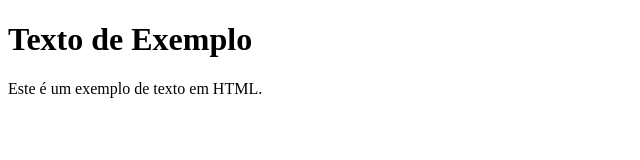
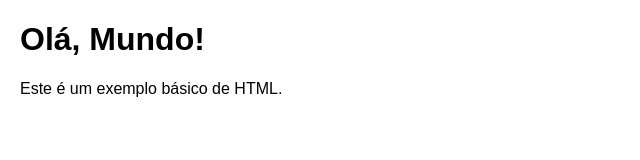
Before and after one commit to DanielBTrindade/JAVA-SCRIPT, a plain HTML site: page Aprendendo JavaScript/index.html in a window 1280 px wide. Shown: the whole page, without its empty margins (0-640 px from the left). Drawn offline with Linux system fonts and the light colour scheme.

Commit message:
Update index.html

```diff
--- a/Aprendendo JavaScript/index.html
+++ b/Aprendendo JavaScript/index.html
@@ -3,10 +3,19 @@
 <head>
     <meta charset="UTF-8">
     <meta name="viewport" content="width=device-width, initial-scale=1.0">
-    <title>Aprendendo JavaScript</title>
+    <title>Exemplo</title>
+    <style>
+        body {
+            font-family: Arial, sans-serif;
+            margin: 20px;
+        }
+    </style>
 </head>
 <body>
-    <h1>Texto de Exemplo</h1>
-    <p>Este é um exemplo de texto em HTML.</p>
+    <h1>Olá, Mundo!</h1>
+    <p>Este é um exemplo básico de HTML.</p>
+    <script>
+        console.log("JavaScript funcionando!");
+    </script>
 </body>
 </html>
```
